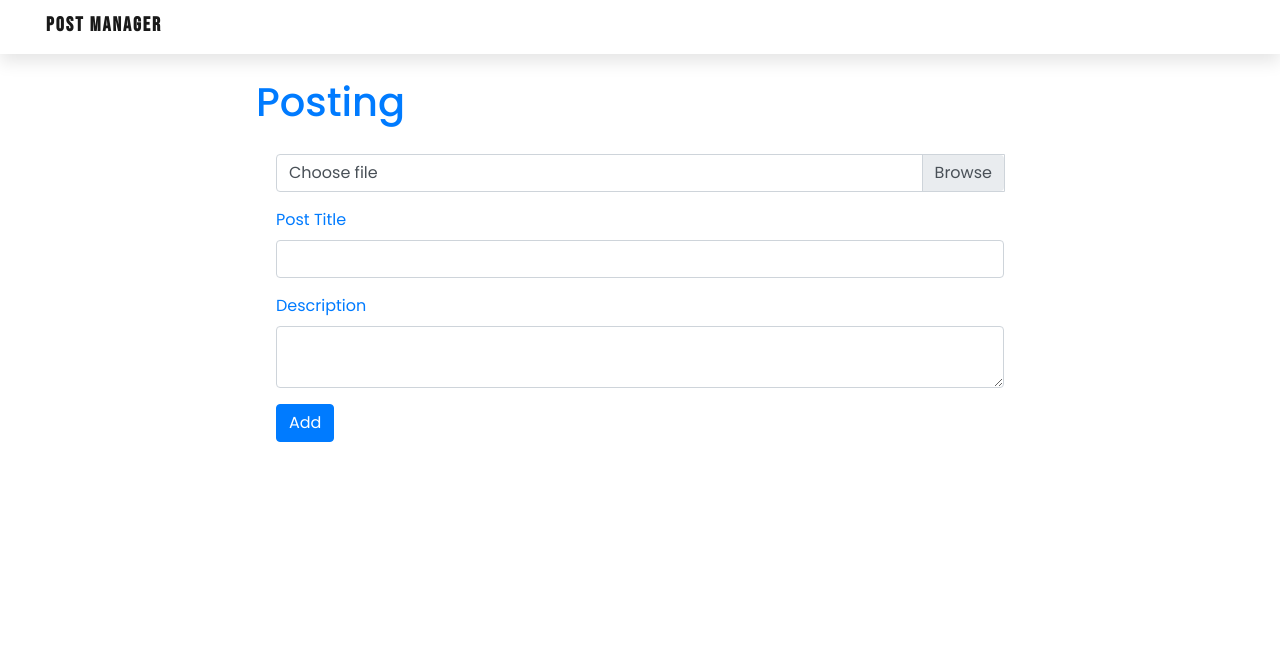
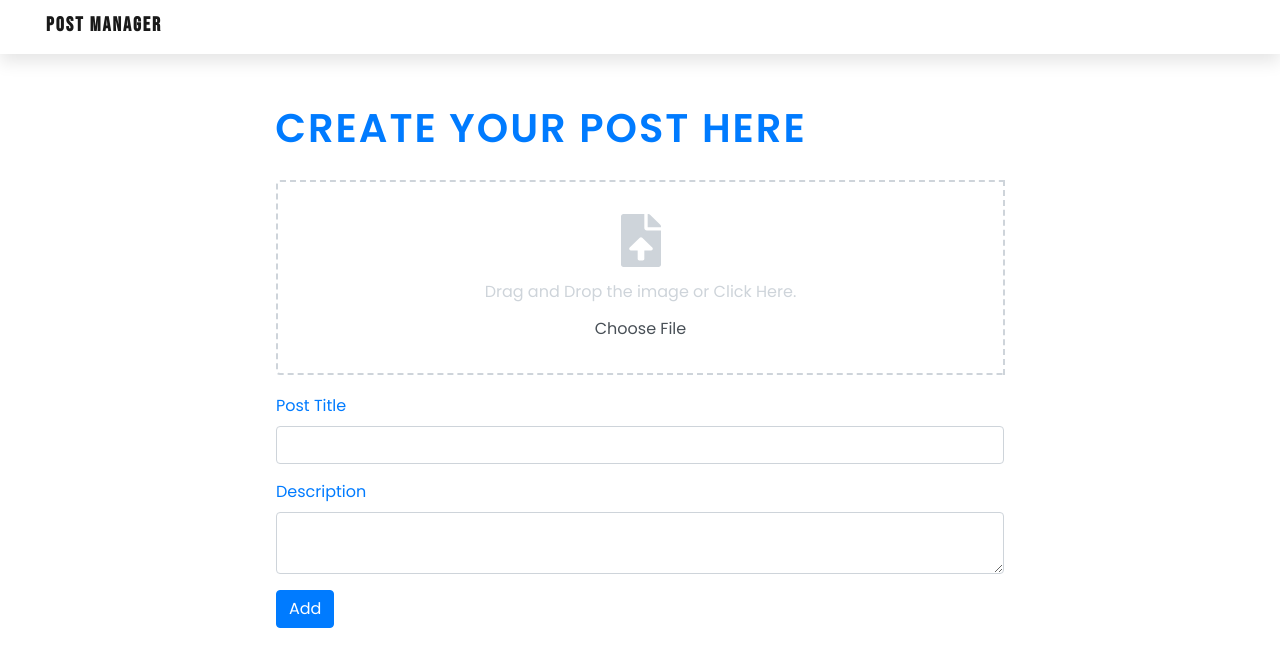
Before and after one commit to OmkarParekh/Post-manager, a React (Create React App) app: page /Createpost in a window 1280 px wide. Shown: the top 666 px of the page. Built offline with nearby package versions, Linux system fonts and the light colour scheme.

Commit message:
Added drag and drop to upload image & removed warnings

```diff
--- a/package.json
+++ b/package.json
@@ -10,6 +10,7 @@
     "firebase": "^8.2.1",
     "react": "^16.13.1",
     "react-dom": "^16.13.1",
+    "react-dropzone": "^11.2.4",
     "react-router-dom": "^5.2.0",
     "react-scripts": "3.4.1",
     "reactjs-popup": "^2.0.4"
--- a/src/Components/Navbars/Navbar.jsx
+++ b/src/Components/Navbars/Navbar.jsx
@@ -1,8 +1,5 @@
 import React, { Component } from "react";
 import { Link, Redirect } from "react-router-dom";
-import Axios from "axios";
-import sideimg from "./assets/sidephoto.jpg";
-import userIcon from "./assets/user.svg";
 import "./Navbar.css";
 export default class Nav extends Component {
   constructor() {
@@ -79,9 +76,9 @@ export default class Nav extends Component {
               aria-expanded="false"
               data-offset="10,20"
             >
-              <a class="profile-icon" href="#">
+              <span class="profile-icon">
                 <img src={!userPic ? "" : userPic} alt="" />
-              </a>
+              </span>
             </button>
             {url === "/" ? (
               <div></div>
--- a/src/Pages/HomePage/Components/Postcon.jsx
+++ b/src/Pages/HomePage/Components/Postcon.jsx
@@ -41,12 +41,12 @@ export default class Postcon extends Component {
         ],
       },
     };
-    this.state.data.Likedby.map((res) => {
-      if (res === localStorage.getItem("email")) {
-        // console.log("Done");
-        this.state.like = "Liked";
-      }
-    });
+    this.state.data.Likedby.map((res) =>
+      res === localStorage.getItem("email") ? (this.state.like = "Liked") : ""
+    );
+    // if (res === localStorage.getItem("email")) {
+    //   this.state.like = "Liked";
+    // }
 
     this.like = this.like.bind(this);
   }
@@ -109,7 +109,7 @@ export default class Postcon extends Component {
     }
   }
   render() {
-    const { data, like, refresh, date } = this.state;
+    const { data, like, date } = this.state;
     // console.log(data._id)
     // if(refresh===true){
     //      return <Redirect to='/home' />
--- a/src/Pages/HomePage/Home.jsx
+++ b/src/Pages/HomePage/Home.jsx
@@ -1,5 +1,4 @@
 import React, { Component } from "react";
-import { Link } from "react-router-dom";
 import Post from "./Components/Postcon";
 import "./post.css";
 import Axios from "axios";
@@ -16,12 +15,13 @@ export default class Home extends Component {
     };
     Axios.get(
       // "http://localhost:7000/"
-      "https://post-manage.herokuapp.com/"
-      ,{
+      "https://post-manage.herokuapp.com/",
+      {
         headers: {
-        'Authorization': `post ${localStorage.getItem('token')}`
-   }
-  }).then((res) => {
+          Authorization: `post ${localStorage.getItem("token")}`,
+        },
+      }
+    ).then((res) => {
       this.setState({
         data: res.data,
       });
--- a/src/Pages/LoginSignup/Login.jsx
+++ b/src/Pages/LoginSignup/Login.jsx
@@ -4,7 +4,6 @@ import { Redirect } from "react-router-dom";
 import "./LoginSignup.css";
 import firebase from "../../Components/Firebase/Firebase";
 import landingSVG from "./assets/social_media.svg";
-import gIcon from "./assets/gIcon.svg";
 export default class Login extends Component {
   constructor() {
     super();
@@ -66,6 +65,7 @@ export default class Login extends Component {
                     <img
                       class="google-icon"
                       src="https://upload.wikimedia.org/wikipedia/commons/5/53/Google_%22G%22_Logo.svg"
+                      alt=""
                     />
                   </div>
                   <p class="btn-text">
@@ -79,6 +79,7 @@ export default class Login extends Component {
                     <img
                       class="google-icon"
                       src="https://upload.wikimedia.org/wikipedia/commons/5/53/Google_%22G%22_Logo.svg"
+                      alt=""
                     />
                   </div>
                   <p class="btn-text">
--- a/src/Pages/LoginSignup/LoginSignup.css
+++ b/src/Pages/LoginSignup/LoginSignup.css
@@ -40,6 +40,7 @@
   width: 80%;
 }
 .google-btn {
+  cursor: pointer;
   width: 202px;
   height: 42px;
   background-color: #4285f4;
--- a/src/Pages/Post/Createpost.jsx
+++ b/src/Pages/Post/Createpost.jsx
@@ -1,42 +1,42 @@
-import React, { Component } from "react";
-import { Link, Redirect } from "react-router-dom";
+import React, { useState } from "react";
+import { Redirect } from "react-router-dom";
 // import '../App.css'
 import "./create.css";
 import Axios from "axios";
-export default class Addpost extends Component {
-  constructor() {
-    super();
-    this.state = {
-      image: null,
-      file: null,
-      pt: "",
-      pd: "",
-      out: false,
-    };
+import imgUpload from "./assets/file-upload.svg";
+import { useDropzone } from "react-dropzone";
 
-    this.imageupload = this.imageupload.bind(this);
-    this.dataupload = this.dataupload.bind(this);
-    this.pt = this.pt.bind(this);
-    this.pd = this.pd.bind(this);
-  }
-  imageupload(e) {
-    let images = e.target.files[0];
+export default function Addpost() {
+  const [fileImage, setFileImage] = useState(null);
+  const [url, setURL] = useState(null);
+  const [pt, setPt] = useState("");
+  const [pd, setPd] = useState("");
+  const [out, setOut] = useState(false);
 
-    this.setState({
-      image: images,
-      file: URL.createObjectURL(e.target.files[0]),
+  // function imageupload(e) {
+  //   let images = e.target.files[0];
+  //   setFileImage(images);
+  //   setFile(URL.createObjectURL(e.target.files[0]));
+  // }
+  const { getRootProps, getInputProps, isDragActive } = useDropzone({
+    accept: "image/*",
+    onDrop: (acceptedFiles) => {
+      console.log(acceptedFiles[0]);
+      setFileImage(acceptedFiles[0]);
+      setURL(URL.createObjectURL(acceptedFiles[0]));
+    },
   });
-  }
-  async dataupload(e) {
-    console.log(this.state.image);
-    let file = this.state.image;
+  console.log();
+  async function dataupload(e) {
+    console.log(fileImage);
+    let file = fileImage;
     if (file === null) {
-      if (this.state.pt === "") {
+      if (pt === "") {
         alert("Please Provide Post Title");
       } else {
         const data = {
-          Postname: this.state.pt,
-          Description: this.state.pd,
+          Postname: pt,
+          Description: pd,
           Date: Date.now(),
           Likes: 0,
         };
@@ -56,9 +56,7 @@ export default class Addpost extends Component {
               alert(`${path.map((d) => `${d}`)} Are Required`);
             }
             console.log(res);
-            this.setState({
-              out: true,
-            });
+            setOut(true);
           })
           .catch((err) => {
             console.log(err);
@@ -67,7 +65,7 @@ export default class Addpost extends Component {
     } else {
       try {
         let formdata = new FormData();
-        formdata.append("file", file);
+        formdata.append("file", fileImage);
         const image = await Axios.post(
           // `http://localhost:7000/Create/upload`
           `http://post-manage.herokuapp.com/Create/upload`,
@@ -84,8 +82,8 @@ export default class Addpost extends Component {
           alert("UnAuthorized");
         } else {
           const data = {
-            Postname: this.state.pt,
-            Description: this.state.pd,
+            Postname: pt,
+            Description: pd,
             Date: Date.now(),
             path: {
               secure_uri: image.data.url,
@@ -108,27 +106,19 @@ export default class Addpost extends Component {
             alert(`${path.map((d) => `${d}`)} Are Required`);
           }
           console.log(Post);
-          this.setState({
-            out: true,
-          });
+          setOut(true);
         }
       } catch (err) {
         console.log(err);
       }
     }
   }
-  pt(e) {
-    this.setState({
-      pt: e.target.value,
-    });
+  function p_t(e) {
+    setPt(e.target.value);
   }
-  pd(e) {
-    this.setState({
-      pd: e.target.value,
-    });
+  function p_d(e) {
+    setPd(e.target.value);
   }
-  render() {
-    const { file, out } = this.state;
   if (out === true) {
     return <Redirect to="/home" />;
   }
@@ -136,46 +126,60 @@ export default class Addpost extends Component {
     <div class="Create">
       <form>
         <div class="card border-0" id="addcar">
-            <h1 class="text-primary">Posting</h1>
-            {file === null ? (
+          <h1 class="text-primary">CREATE YOUR POST HERE</h1>
+          {fileImage === null ? (
             <div></div>
           ) : (
             <img
-                src={this.state.file}
-                class="img-fluid addpostimg"
+              src={url}
+              alt=""
+              className="img-fluid addpostimg"
               id="addimg"
             />
           )}
 
           <div class="card-body">
             <div class="input-group mb-3">
-                <div class="custom-file">
+              <div class="custom-file" {...getRootProps()}>
                 <input
-                    type="file"
-                    accept="image/gif, image/jpeg, image/png"
-                    onChange={this.imageupload}
+                  // onChange={imageupload}
                   class="custom-file-input"
                   id="inputGroupFile02"
+                  {...getInputProps()}
                 />
                 <label
                   class="custom-file-label"
+                  htmlFor="inputGroupFile02"
                   aria-describedby="inputGroupFileAddon02"
                 >
-                    Choose file
+                  {/* Choose File */}
+                  <center>
+                    <img
+                      src={imgUpload}
+                      alt="imgUpload"
+                      className="upload-img"
+                    />
+                    <div className="drag-text">
+                      {isDragActive
+                        ? "Drag Image Here"
+                        : "Drag and Drop the image or Click Here."}
+                    </div>
+                    {fileImage == null ? "Choose File" : fileImage.name}
+                  </center>
                 </label>
               </div>
               <div class="input-group-append"></div>
             </div>
             <div class="form-group">
               <label class="text-primary">Post Title</label>
-                <input type="text" class="form-control" onChange={this.pt} />
+              <input type="text" class="form-control" onChange={p_t} />
             </div>
             <div class="form-group">
               <label class="text-primary">Description</label>
               <textarea
                 class="form-control"
                 id="exampleInputEmail1"
-                  onChange={this.pd}
+                onChange={p_d}
               />
             </div>
 
@@ -183,7 +187,7 @@ export default class Addpost extends Component {
               type="button"
               class="btn btn-primary"
               value="Add"
-                onClick={this.dataupload}
+              onClick={dataupload}
             />
           </div>
         </div>
@@ -191,4 +195,3 @@ export default class Addpost extends Component {
     </div>
   );
 }
-}
--- a/src/Pages/Post/create.css
+++ b/src/Pages/Post/create.css
@@ -1,11 +1,49 @@
-.Create{
-     margin-top: 78px;
+.Create {
+  margin-top: 6.5rem;
   width: 60%;
   margin-right: auto;
   margin-left: auto;
 }
-.addpostimg{
+.addpostimg {
   width: 50%;
   /* height: 300px; */
   margin: auto;
 }
+.Create > form > .card.border-0 > .text-primary {
+  font-weight: 600;
+  letter-spacing: 2px;
+  padding: 0 0 0 1.2rem;
+}
+.custom-file-label::after {
+  display: none;
+}
+.custom-file-label {
+  border: 2px dashed #ced4da;
+  height: auto;
+  padding: 2rem 0;
+}
+.card .card-body .input-group.mb-3 {
+  margin-bottom: 11rem !important;
+}
+.upload-img {
+  width: 2.5rem;
+  display: block;
+}
+.drag-text {
+  margin: 0.8rem 0;
+  color: #ced4da;
+}
+@media (min-width: 360px) and (max-width: 575.98px) {
+  .Create {
+    width: 100%;
+  }
+  .Create > form > .card.border-0 > .text-primary {
+    font-size: 1.5rem;
+  }
+  .drag-text {
+    font-size: 0.9rem;
+  }
+  .custom-file-label center {
+    font-size: 0.9rem;
+  }
+}
```
Also changed, not shown: src/Pages/Post/assets/file-upload.svg (added), 1 other file (tests, documents, lock files or other folders). Lines whose indentation alone changed are shown as unchanged.
